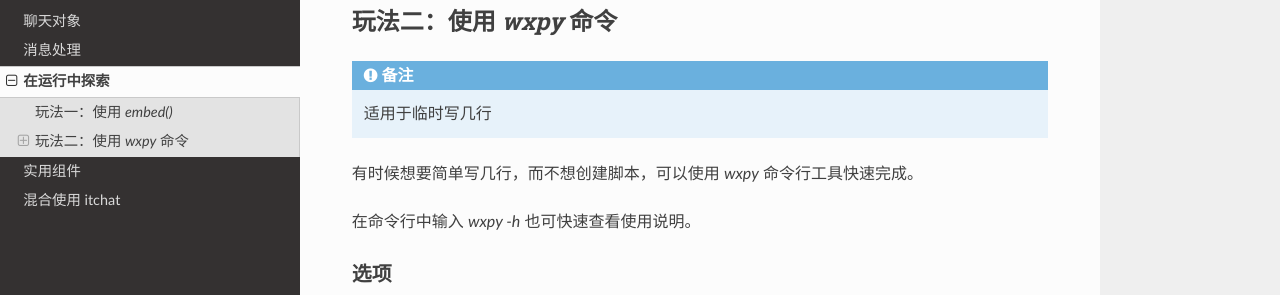
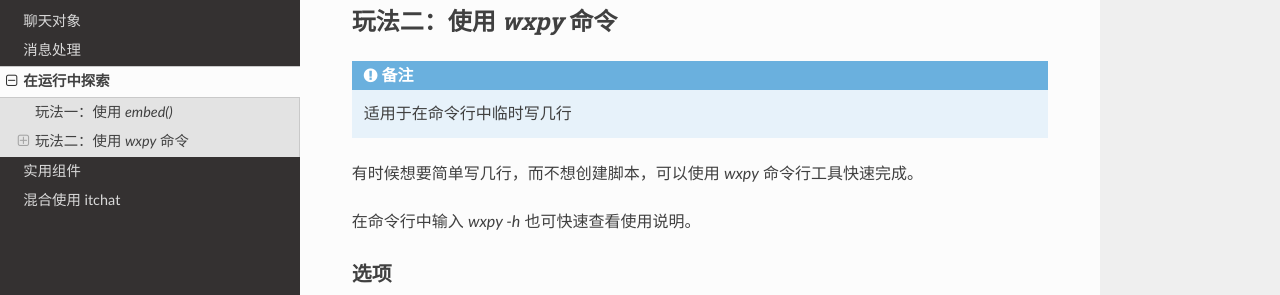
Before and after one commit to youfou/wxpy, a Sphinx documentation site: the page built from docs/api/console.rst, in a window 1280 px wide and 900 px high, scrolled down 673 px. Shown: the part 154-449 px from the top of the window. Built offline with Sphinx 7.4.7 and the Read the Docs theme 2.0.0, drawn with Linux system fonts in a browser that asks for light colours.

Commit message:
Update docs

```diff
--- a/docs/api/console.rst
+++ b/docs/api/console.rst
@@ -34,7 +34,7 @@
 
 ..  highlight:: shell
 
-..  note:: 适用于临时写几行
+..  note:: 适用于在命令行中临时写几行
 
 有时候想要简单写几行，而不想创建脚本，可以使用 `wxpy` 命令行工具快速完成。
 
```
